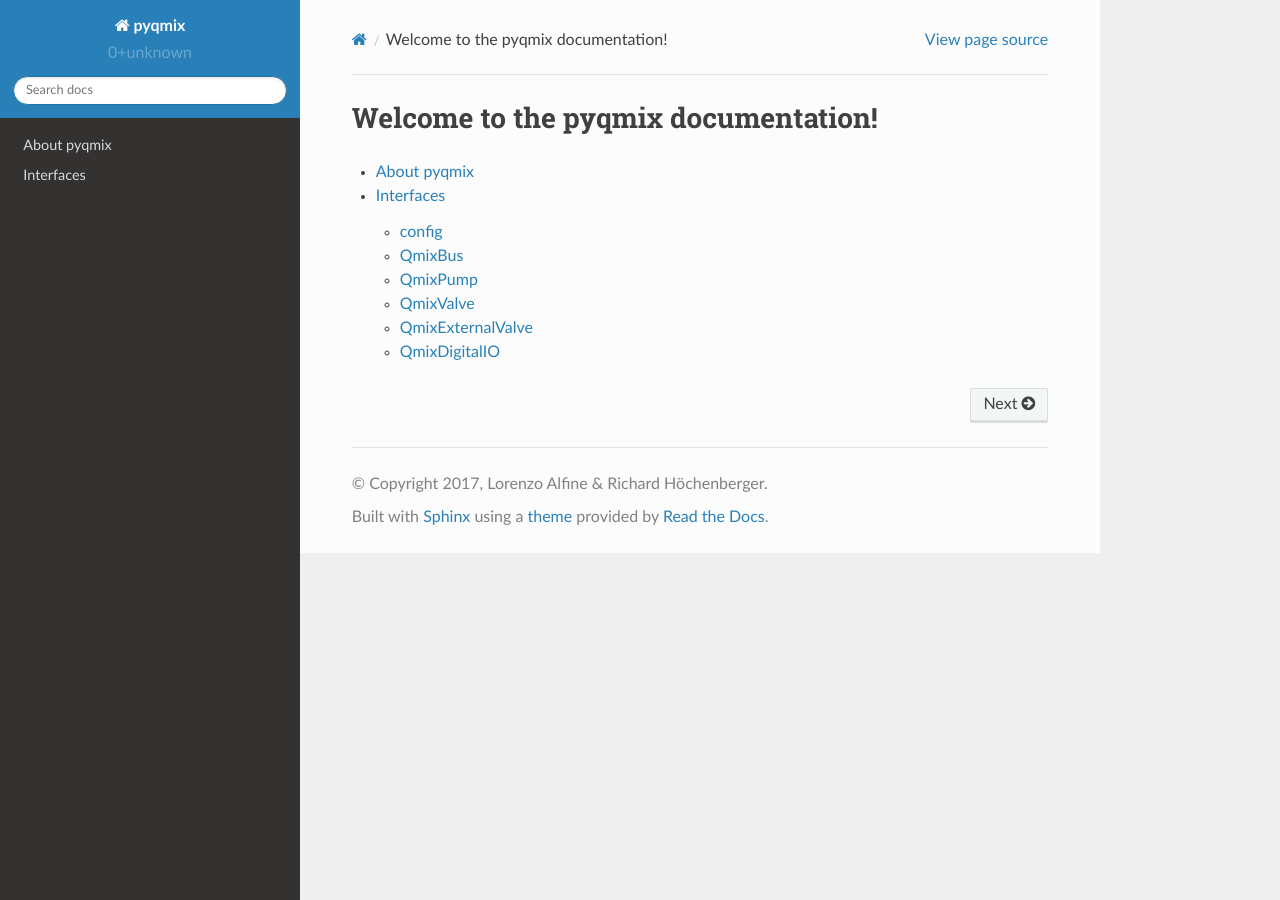
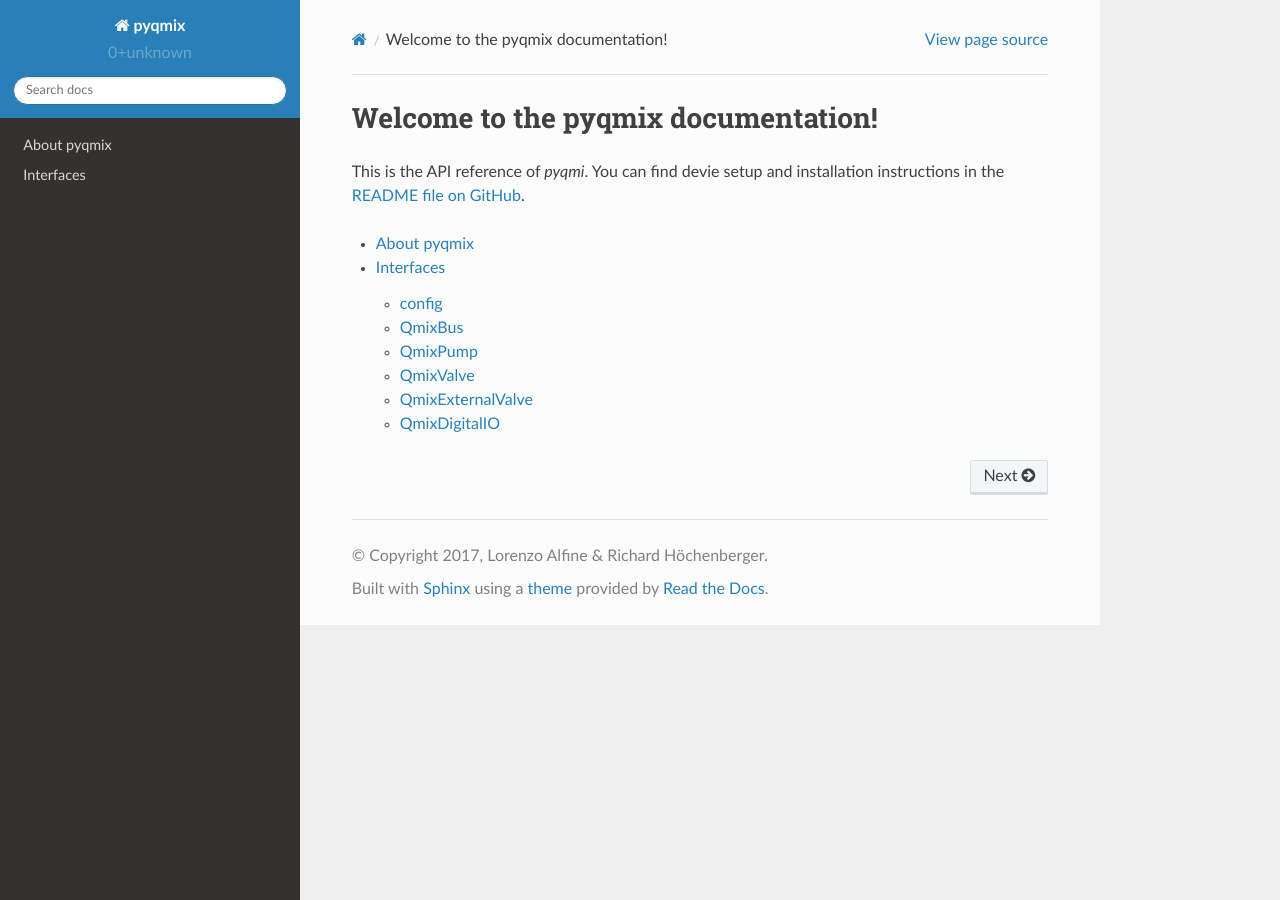
Before and after one commit to psyfood/pyqmix, a Sphinx documentation site: the page built from doc/source/index.rst, in a window 1280 px wide. Built offline with Sphinx 7.4.7 and the Read the Docs theme 2.0.0, drawn with Linux system fonts in a browser that asks for light colours.

Commit message:
DOC: Add reference to setup instructions on GitHub

```diff
--- a/doc/source/index.rst
+++ b/doc/source/index.rst
@@ -1,5 +1,7 @@
 Welcome to the pyqmix documentation!
 ====================================
+This is the API reference of `pyqmi`. You can find devie setup and installation instructions in the `README file on GitHub`_.
+
 .. Contents:
 
 .. toctree::
@@ -7,3 +9,8 @@ Welcome to the pyqmix documentation!
 
    about
    interface
+
+
+
+
+.. _README file on GitHub: https://github.com/psyfood/pyqmix/blob/master/README.md
```
